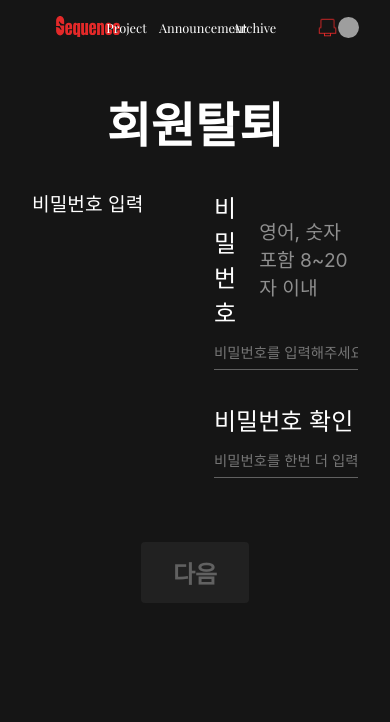
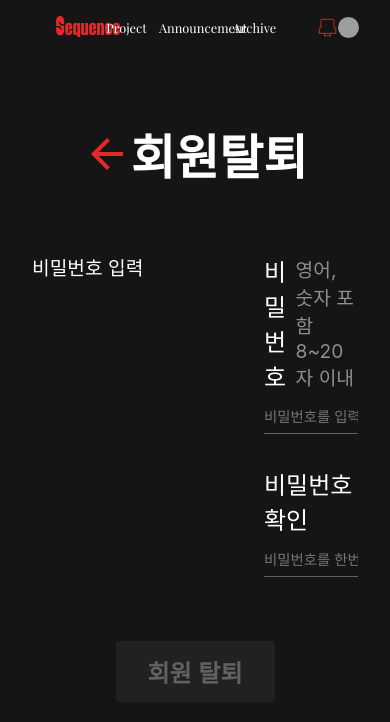
Before and after one commit to Sequence-Front/sequence, a React (Create React App) app: page /withdraw in a window 390 px wide. Shown: the top 722 px of the page. Built offline with nearby package versions, Linux system fonts and the light colour scheme; grey boxes are pictures that could not be loaded; a web font is replaced by a local one.

Commit message:
[FIX] 회원탈퇴 페이지 1차 수정

```diff
--- a/src/login/style/CommonStyles.tsx
+++ b/src/login/style/CommonStyles.tsx
@@ -12,10 +12,11 @@ export const Container = styled.div`
   background-color: #151515;
 `;
 
-export const Title = styled.h1`
+export const Title = styled.div`
   font-size: clamp(3rem, 3.5vw, 4rem);
-  margin-bottom: clamp(4rem, 6vw, 8rem);
+  margin: clamp(4rem, 6vw, 8rem) 0;
   color: #FFFFFF;
+  font-weight: bold;
 `;
 
 export const ContentWrapper = styled.div<ContentWrapperProps>`
--- a/src/signup/style/SignUpPageStyle.tsx
+++ b/src/signup/style/SignUpPageStyle.tsx
@@ -9,9 +9,13 @@ export const Container = styled.div`
   padding: 0 clamp(2rem, 4vw, 4rem);
 `;
 
-export const Title = styled.h1`
+export const Title = styled.div`
+  display: flex;
+  align-items: center;
   font-size: clamp(3rem, 3.5vw, 4rem);
+  margin: clamp(4rem, 6vw, 8rem) 0;
   color: #FFFFFF;
+  font-weight: bold;
 `;
 
 export const FormContainer = styled.div`
@@ -21,13 +25,13 @@ export const FormContainer = styled.div`
 
 export const Section = styled.div`
   display: grid;
-  grid-template-columns: 150px 1fr;
+  grid-template-columns: 200px 1fr;
   gap: clamp(2rem, 4vw, 6rem);
   margin-bottom: clamp(4rem, 6vw, 8rem);
 `;
 
 export const CategoryTitle = styled.div`
-  font-size: clamp(1.2rem, 2vw, 1.5rem);
+  font-size: clamp(1.2rem, 1.8vw, 1.5rem);
   color: #FFFFFF;
 `;
 
--- a/src/withdraw/WithdrawPage.tsx
+++ b/src/withdraw/WithdrawPage.tsx
@@ -1,16 +1,3 @@
-//24-11-26 박승균
-// {
-// address : "서울시 여러분 담배꽁초",
-// birthDate : "1999.09.25",
-// email : "tmdrbs0925@gmail.com",
-// gender : "남성",
-// name : "박승균",
-// password : "qwer1234",
-// passwordConfirm : "qwer1234",
-// phone : "01090362183",
-// userId : "psg925"
-// }
-
 import React, { useState, useEffect } from 'react';
 import styled from 'styled-components';
 import { useNavigate } from 'react-router-dom';
@@ -20,6 +7,7 @@ import { GenderSelect } from '../common/components/GenderSelect';
 import * as S from '../signup/style/SignUpPageStyle';
 import { SignUpInput } from '../signup/component/SignUpInput';
 import { BirthDateInput } from '../common/components/BirthDateInput';
+import { IoMdArrowBack } from "react-icons/io";
 
 export const PageNumber = styled.div`
   font-size: clamp(1.5rem, 1.5vw, 2rem);
@@ -36,15 +24,6 @@ const ErrorMessage = styled.div`
 
 const WithdrawPage: React.FC = () => {
   const [formData, setFormData] = useState({
-    // 기본 정보
-    name: '',
-    birthDate: '',
-    gender: '',
-    phone: '',
-    email: '',
-    address: '',
-    // 로그인 정보
-    userId: '',
     password: '',
     passwordConfirm: '',
   });
@@ -61,20 +40,11 @@ const WithdrawPage: React.FC = () => {
   const navigate = useNavigate();
 
   useEffect(() => {
-    const { userId, password, passwordConfirm, name, birthDate, gender, phone, email, address } = formData;
+    const { password, passwordConfirm } = formData;
     setIsFormValid(
-      userId !== '' &&
       password !== '' &&
-      passwordConfirm !== '' &&
-      name !== '' &&
-      birthDate !== '' &&
-      gender !== '' &&
-      phone !== '' &&
-      email !== '' &&
-      address !== ''
+      passwordConfirm !== ''
     );
-    setIsDuplicateIdCheckActive(userId.length > 0);
-    setIsDuplicateEmailCheckActive(email.length > 0);
   }, [formData]);
 
   const handleInputChange = (e: React.ChangeEvent<HTMLInputElement>) => {
@@ -95,42 +65,6 @@ const WithdrawPage: React.FC = () => {
       setDuplicateChecks(prev => ({
         ...prev,
         userId: false
-      }));
-    }
-  };
-
-  const handleGenderSelect = (gender: string) => {
-    setFormData(prev => ({
-      ...prev,
-      gender
-    }));
-  };
-
-  const handleIdDuplicateCheck = () => {
-    if (isDuplicateIdCheckActive) {
-      // API 호출 로직이 들어갈 자리
-      // 중복 체크 후 중복이면 true, 아니면 false
-      // {
-      //   userId : "psg925"
-      // }
-      setDuplicateChecks(prev => ({
-        ...prev,
-        userId: true
-      }));
-    }
-  };
-
-  const handleEmailDuplicateCheck = () => {
-    if (isDuplicateEmailCheckActive) {
-      // API 호출 로직이 들어갈 자리
-      // 중복 체크 후 중복이면 true, 아니면 false
-      // {
-      //   email : "tmdrbs0925@gmail.com"
-      // }
-
-      setDuplicateChecks(prev => ({
-        ...prev,
-        email: true
       }));
     }
   };
@@ -170,7 +104,10 @@ const WithdrawPage: React.FC = () => {
     <>
       <Header headerName="SignUp" />
       <S.Container>
-        <S.Title>회원탈퇴</S.Title>
+        <S.Title>
+          <IoMdArrowBack onClick={() => navigate(-1)} style={{cursor: 'pointer', color: '#E32929'}}/>
+          회원탈퇴
+        </S.Title>
         <S.FormContainer>
           <S.Section>
             <S.CategoryTitle>비밀번호 입력</S.CategoryTitle>
@@ -203,7 +140,7 @@ const WithdrawPage: React.FC = () => {
               isActive={isFormValid}
               onClick={handleNext}
             >
-              다음
+              회원 탈퇴
             </CommonButton>
           </S.ButtonWrapper>
         </S.FormContainer>
```
